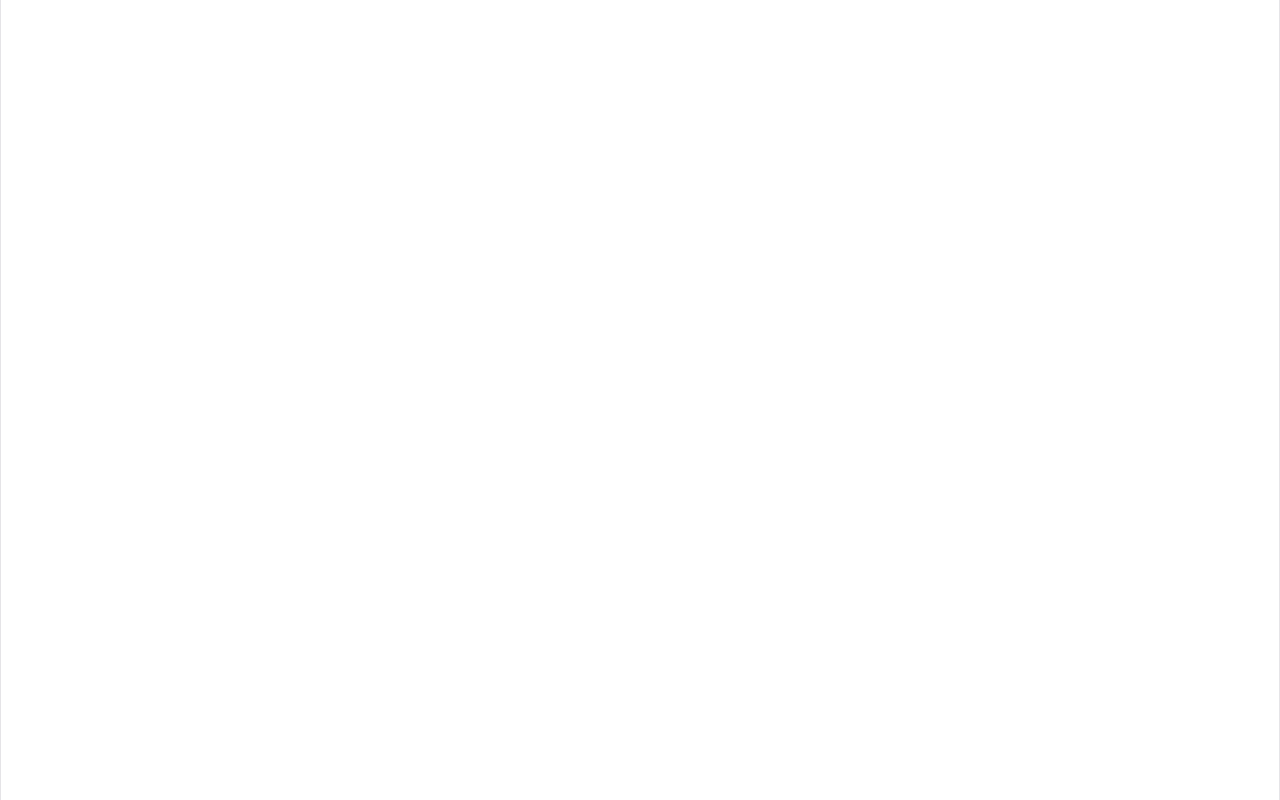
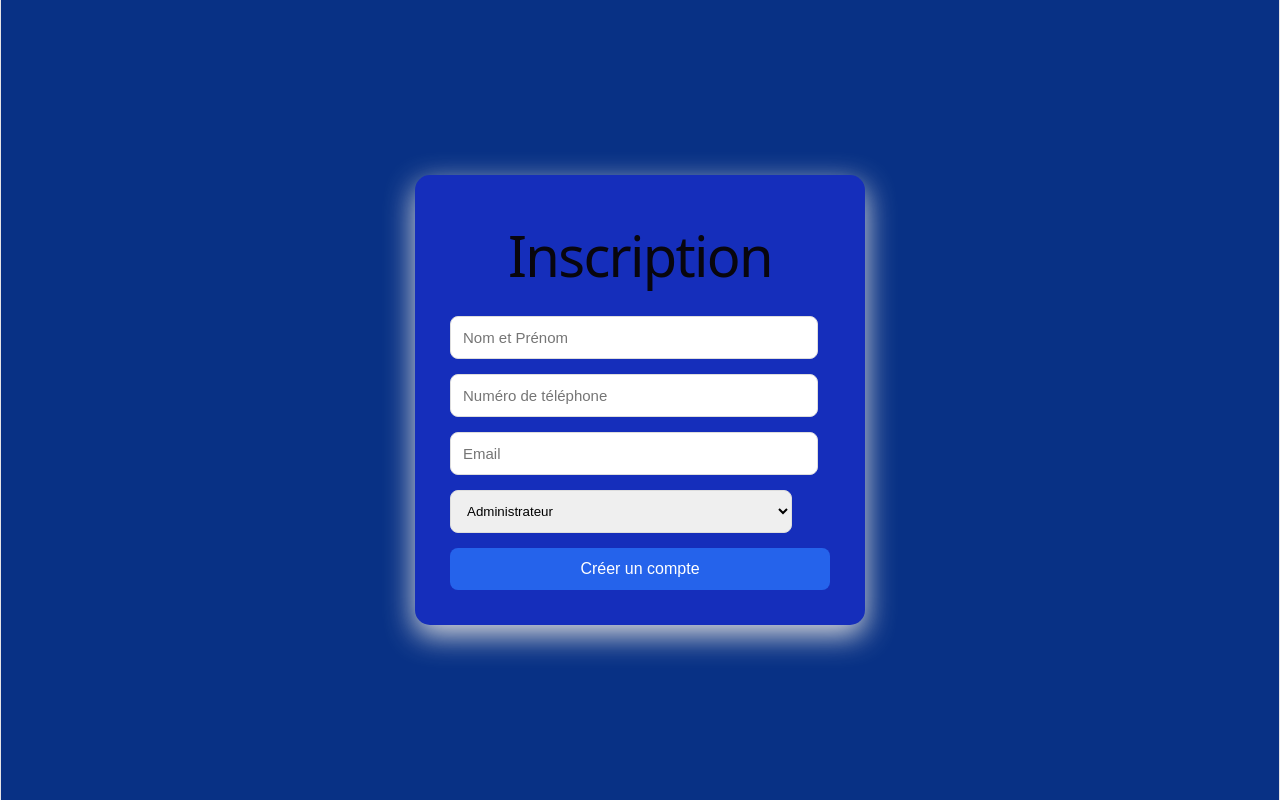
Before and after one commit to aobah2204/MSB-FILS, a React (Vite) app in the folder msb_fils/: page /register in a window 1280 px wide. Before the commit this address had no page. Built offline with nearby package versions, Linux system fonts and the light colour scheme.

Commit message:
Ajout connexion et privilege admin

```diff
--- a/msb_fils/src/App.jsx
+++ b/msb_fils/src/App.jsx
@@ -19,7 +19,13 @@ import ClientEdit from "./pages/ClientEdit";
 import CA from "./pages/CA";
 import ProductCreate from "./pages/ProductCreate";
 import Products from "./pages/Products";
-import ProductEdit from './pages/ProductEdit'
+import ProductEdit from './pages/ProductEdit';
+import Login from "./pages/Login";
+import Register from "./pages/Register";
+
+import ProtectedRoute from "./components/ProtectedRoute";
+import RoleRoute from "./components/RoleRoute";
+
 
 
 
@@ -29,10 +35,32 @@ function App() {
   return (
     <Routes>
 
-      <Route
-        path="/"
-        element={<DashboardLayout />}
-      >
+        <Route
+          path="/login"
+          element={<Login />}
+        />
+
+
+        <Route
+          path="/register"
+          element={<Register />}
+        />
+
+
+        <Route
+
+          path="/"
+
+          element={
+
+          <ProtectedRoute>
+
+            <DashboardLayout />
+
+          </ProtectedRoute>}
+
+        >
+
 
         <Route
           index
@@ -61,7 +89,11 @@ function App() {
 
         <Route
           path="clients/modifier/:id"
-          element={<ClientEdit />}
+          element={
+              <RoleRoute roles={["Administrateur","Responsable de production"]}>
+                <ClientEdit />
+              </RoleRoute>
+        }
         />
 
         <Route
@@ -71,12 +103,20 @@ function App() {
 
         <Route
           path="produits/nouveau"
-          element={<ProductCreate />}
+          element={
+                    <RoleRoute roles={["Administrateur","Responsable de production"]}>
+                      <ProductCreate />
+                    </RoleRoute>
+                  }
         />
 
         <Route
           path="produits/modifier/:id"
-          element={<ProductEdit />}
+          element={
+                <RoleRoute roles={["Administrateur","Responsable de production"]}>
+                  <ProductEdit />
+                </RoleRoute>
+            }
         />
 
         <Route
--- /dev/null
+++ b/msb_fils/src/CSS/Auth.css
@@ -0,0 +1,74 @@
+.auth-page{
+
+height:100vh;
+
+display:flex;
+
+align-items:center;
+
+justify-content:center;
+
+background:#083185;
+
+}
+
+
+
+.auth-card{
+
+width:380px;
+
+background:rgb(21, 46, 187);
+
+padding:35px;
+
+border-radius:15px;
+
+box-shadow:0 10px 30px #ddd;
+
+display:flex;
+
+flex-direction:column;
+
+gap:15px;
+
+}
+
+
+
+.auth-card input{
+
+padding:12px;
+
+border-radius:8px;
+
+border:1px solid #ddd;
+
+
+}
+
+
+
+.auth-card button{
+
+padding:12px;
+
+background:#2563eb;
+
+color:white;
+
+border:none;
+
+border-radius:8px;
+
+cursor:pointer;
+
+}
+
+
+
+.auth-card a{
+
+color:#2563eb;
+
+}
--- /dev/null
+++ b/msb_fils/src/components/ProtectedRoute.jsx
@@ -0,0 +1,46 @@
+import {
+    Navigate
+} from "react-router-dom";
+
+
+import {
+    useAuth
+} from "../context/AuthContext";
+
+
+
+function ProtectedRoute({children}){
+
+
+const {
+    user,
+    loading
+} = useAuth();
+
+
+
+if(loading){
+
+return <div>Chargement...</div>;
+
+}
+
+
+
+if(!user){
+
+    return (
+    <Navigate to="/login"/>
+    );
+
+}
+
+
+
+return children;
+
+
+}
+
+
+export default ProtectedRoute;
--- /dev/null
+++ b/msb_fils/src/components/RoleRoute.jsx
@@ -0,0 +1,56 @@
+import { Navigate } from "react-router-dom";
+
+import { useAuth } from "../context/AuthContext";
+
+
+function RoleRoute({
+  children,
+  roles
+}) {
+
+
+const { user } = useAuth();
+
+
+
+if(!user){
+
+    return (
+    <Navigate to="/login"/>
+    );
+
+}
+
+
+
+if(!roles.includes(user.role)){
+
+    return (
+
+        <div>
+
+        <h2>
+            Accès refusé
+        </h2>
+
+
+        <p>
+            Vous n'avez pas les droits nécessaires.
+        </p>
+
+
+        </div>
+
+    );
+
+}
+
+
+
+return children;
+
+
+}
+
+
+export default RoleRoute;
--- a/msb_fils/src/components/Sidebar.jsx
+++ b/msb_fils/src/components/Sidebar.jsx
@@ -13,9 +13,12 @@ import {
 
 import logo from "../assets/Logo.png";
 import "./Sidebar.css";
+import { useAuth } from "../context/AuthContext";
 
 
 function Sidebar({open,closeMenu}){
+
+const { user } = useAuth();
 
 
 return (
@@ -50,10 +53,12 @@ return (
             <Users /> Clients
         </NavLink>
 
+
         <NavLink to="/produits">
             <Package size={20}/>
             Produits
         </NavLink>
+
 
         <NavLink to="/factures">
             <FileText /> Factures
--- /dev/null
+++ b/msb_fils/src/context/AuthContext.jsx
@@ -0,0 +1,81 @@
+import {
+    createContext,
+    useContext,
+    useState,
+    useEffect
+} from "react";
+
+
+const AuthContext = createContext();
+
+
+
+export function AuthProvider({children}){
+
+
+const [user,setUser] = useState(null);
+
+const [loading,setLoading] = useState(true);
+
+
+
+useEffect(()=>{
+
+    const savedUser = localStorage.getItem("user");
+
+    if(savedUser){
+
+        setUser(
+        JSON.parse(savedUser)
+        );
+
+    }
+    setLoading(false);
+},[]);
+
+
+
+
+
+function login(userData){
+
+    setUser(userData);
+    localStorage.setItem("user", JSON.stringify(userData));
+}
+
+
+
+function logout(){
+
+    setUser(null);
+    localStorage.removeItem("user");
+}
+
+
+
+
+return (
+
+    <AuthContext.Provider
+
+    value={{
+        user,
+        login,
+        logout,
+        loading
+        }}
+    >
+
+    {children}
+
+    </AuthContext.Provider>
+
+    )
+
+}
+
+export function useAuth(){
+
+return useContext(AuthContext);
+
+}
--- a/msb_fils/src/main.jsx
+++ b/msb_fils/src/main.jsx
@@ -8,7 +8,7 @@ import {
 import App from "./App";
 
 import "./index.css";
-
+import { AuthProvider } from "./context/AuthContext";
 
 ReactDOM.createRoot(
   document.getElementById("root")
@@ -19,10 +19,14 @@ ReactDOM.createRoot(
 
     <BrowserRouter>
 
-      <App />
+      <AuthProvider>
+
+        <App />
+
+      </AuthProvider>
 
     </BrowserRouter>
 
-  </React.StrictMode>
+</React.StrictMode>
 
 );
--- a/msb_fils/src/pages/Clients.jsx
+++ b/msb_fils/src/pages/Clients.jsx
@@ -12,6 +12,7 @@ import { NavLink } from "react-router-dom";
 import { supabase } from "../supabase.js";
 import { useState, useEffect } from 'react'
 import "../CSS/Clients.css";
+import { useAuth } from "../context/AuthContext";
 
 const Client = {
   nom: "",
@@ -26,6 +27,9 @@ const Client = {
 
 
 function Clients() {
+
+    // Connected user
+    const { user } = useAuth();
 
     // List clients
     const [clientsList, setClientList] = useState([]);
@@ -78,6 +82,10 @@ function Clients() {
     return (
         <div>
 
+            {
+            ["Administrateur","Responsable de production"]
+            .includes(user?.role)
+            &&
                 <section>
                     <div>
                         <NavLink to="/clientCreate">
@@ -85,6 +93,7 @@ function Clients() {
                         </NavLink>
                     </div>
                 </section>
+            }
 
             <h2>Liste des clients</h2>
 
@@ -120,6 +129,10 @@ function Clients() {
 
                         <td>{client.email}</td>
 
+                        {
+                            ["Administrateur","Responsable de production"]
+                            .includes(user?.role)
+                            &&
                             <td>
                                 <NavLink to={`/clients/modifier/${client.id}`}>
                                     <button className="profile"><UserPen size={20} /></button>
@@ -127,7 +140,7 @@ function Clients() {
 
                                 <button className="profileSupp" onClick={() => DeleteClient(client)}> <UserRoundX size={20} /></button>
                             </td>
-
+                        }
                     </tr>
 
                     ))
--- /dev/null
+++ b/msb_fils/src/pages/Login.jsx
@@ -0,0 +1,147 @@
+import { useState } from "react";
+import { useNavigate } from "react-router-dom";
+import { supabase } from "../supabase";
+import { useAuth } from "../context/AuthContext";
+
+import "../CSS/Auth.css";
+
+
+function Login(){
+
+const navigate = useNavigate();
+
+
+const [form,setForm] = useState({
+    email:"",
+    phone:""
+});
+
+const [user,setUser] = useState({
+    email:"",
+    phone:"",
+    role:"",
+    fullname: ""
+});
+
+
+function handleChange(e){
+
+    setForm({
+    ...form,
+    [e.target.name]:e.target.value
+    });
+
+}
+
+const { login } = useAuth();
+
+async function handleSubmit(e){
+
+    e.preventDefault();
+
+
+    /*
+    Ici on mettra :
+    supabase.auth.signInWithPassword()
+    */
+
+    const { data: user, error: err } = await supabase
+        .from("utilisateurs")
+        .select("*")
+        .eq("email", form.email)
+        .eq("telephone", form.phone)
+        .maybeSingle();
+
+    if(err){
+        alert("Echec connexion");
+    }else{
+
+        localStorage.setItem(
+        "auth",
+        "true"
+        );
+
+        console.log(user);
+
+        setUser(user);
+        login(user);
+
+        navigate("/");
+    }
+
+
+
+
+}
+
+
+
+return (
+
+    <div className="auth-page">
+
+
+        <form
+        className="auth-card"
+        onSubmit={handleSubmit}
+        >
+
+
+            <h1>
+                Connexion
+            </h1>
+
+
+
+            <input
+
+                name="email"
+
+                type="email"
+
+                placeholder="Email"
+
+                onChange={handleChange}
+
+            />
+
+            <input
+
+                name="phone"
+
+                type="text"
+
+                placeholder="Téléphone"
+
+                onChange={handleChange}
+
+            />
+
+
+
+            <button>
+                Se connecter
+            </button>
+
+
+
+            <p>
+
+                Pas de compte ?
+
+                <a href="/register">
+                Créer un compte
+                </a>
+
+            </p>
+
+
+        </form>
+
+
+    </div>
+
+)}
+
+
+export default Login;
--- a/msb_fils/src/pages/Products.jsx
+++ b/msb_fils/src/pages/Products.jsx
@@ -15,6 +15,7 @@ import { NavLink } from "react-router-dom";
 import { supabase } from "../supabase.js";
 import { useState, useEffect } from 'react'
 import "../CSS/Products.css";
+import { useAuth } from "../context/AuthContext";
 
 const Product = {
     reference:"",
@@ -41,6 +42,9 @@ const Product = {
 }
 
 function Products() {
+
+    // Connected user
+    const { user } = useAuth();
 
     // List Produits
     const [productsList, setProductList] = useState([]);
@@ -94,6 +98,10 @@ function Products() {
     return (
         <div>
 
+            {
+            ["Administrateur","Responsable de production"]
+            .includes(user?.role)
+            &&
             <section>
                 <div>
                     <NavLink to="/produits/nouveau">
@@ -101,6 +109,7 @@ function Products() {
                     </NavLink>
                 </div>
             </section>
+            }
 
             <h2>Liste des Produits</h2>
 
@@ -138,7 +147,10 @@ function Products() {
                         <td>{produit.prixVente}</td>
 
                         <td>{produit.actif}</td>
-
+                        {
+                        ["Administrateur","Responsable de production"]
+                        .includes(user?.role)
+                        &&
                         <td>
                             <NavLink to={`/produits/modifier/${produit.id}`}>
                                 <button className="profile"><Pencil size={20} /></button>
@@ -146,6 +158,7 @@ function Products() {
 
                              <button className="profileSupp" onClick={() => DeleteProduct(produit)}> <Trash2 size={20} /></button>
                         </td>
+                        }
 
                     </tr>
 
--- /dev/null
+++ b/msb_fils/src/pages/Register.jsx
@@ -0,0 +1,164 @@
+import { useState } from "react";
+import { useNavigate } from "react-router-dom";
+import { supabase } from "../supabase";
+
+import "../CSS/Auth.css";
+
+
+function Register(){
+
+
+const navigate = useNavigate();
+
+
+const [user,setUser]=useState({
+
+    fullname:"",
+    telephone: "",
+    email:"",
+    role: "Administrateur",
+});
+
+
+
+function handleChange(e){
+
+    setUser({
+
+        ...user,
+
+        [e.target.name]:
+        e.target.value
+
+    });
+
+}
+
+
+
+async function handleSubmit(e){
+
+    e.preventDefault();
+
+    /*
+    supabase.auth.signUp()
+    */
+
+    console.log(user);
+
+
+    const table = "utilisateurs";
+
+    const { error } = await supabase.from(table).insert(user);
+
+    if(!error){
+        alert("Compte créé");
+        navigate("/login");
+    }else{
+
+        alert("Compte non créé : " + error.message);
+    }
+
+
+
+}
+
+
+
+
+return (
+
+    <div className="auth-page">
+
+
+        <form
+            className="auth-card"
+            onSubmit={handleSubmit}
+        >
+
+
+            <h1>
+                Inscription
+            </h1>
+
+            <input
+
+                name="fullname"
+
+                placeholder="Nom et Prénom"
+
+                onChange={handleChange}
+
+            />
+
+            <input
+
+                name="telephone"
+
+                placeholder="Numéro de téléphone"
+
+                value={user.phone}
+
+                onChange={handleChange}
+
+            />
+
+            <input
+
+                name="email"
+
+                type="email"
+
+                placeholder="Email"
+
+                value={user.email}
+
+                onChange={handleChange}
+
+            />
+
+            <select
+                name="role"
+                value={user.role}
+                onChange={handleChange}
+                >
+
+                    <option>
+                        Administrateur
+                    </option>
+
+                    <option>
+                        Responsable de production
+                    </option>
+
+                    <option>
+                        Magasinier
+                    </option>
+
+                    <option>
+                        Commercial
+                    </option>
+
+                    <option>
+                        Comptable
+                    </option>
+
+                    <option>
+                        Chauffeur
+                    </option>
+
+            </select>
+
+            <button>
+                Créer un compte
+            </button>
+
+        </form>
+
+
+    </div>
+
+)}
+
+
+export default Register;
```
Also changed, not shown: msb_fils/src/components/Header.jsx (+17 -5 lines). Lines whose indentation alone changed are shown as unchanged.
